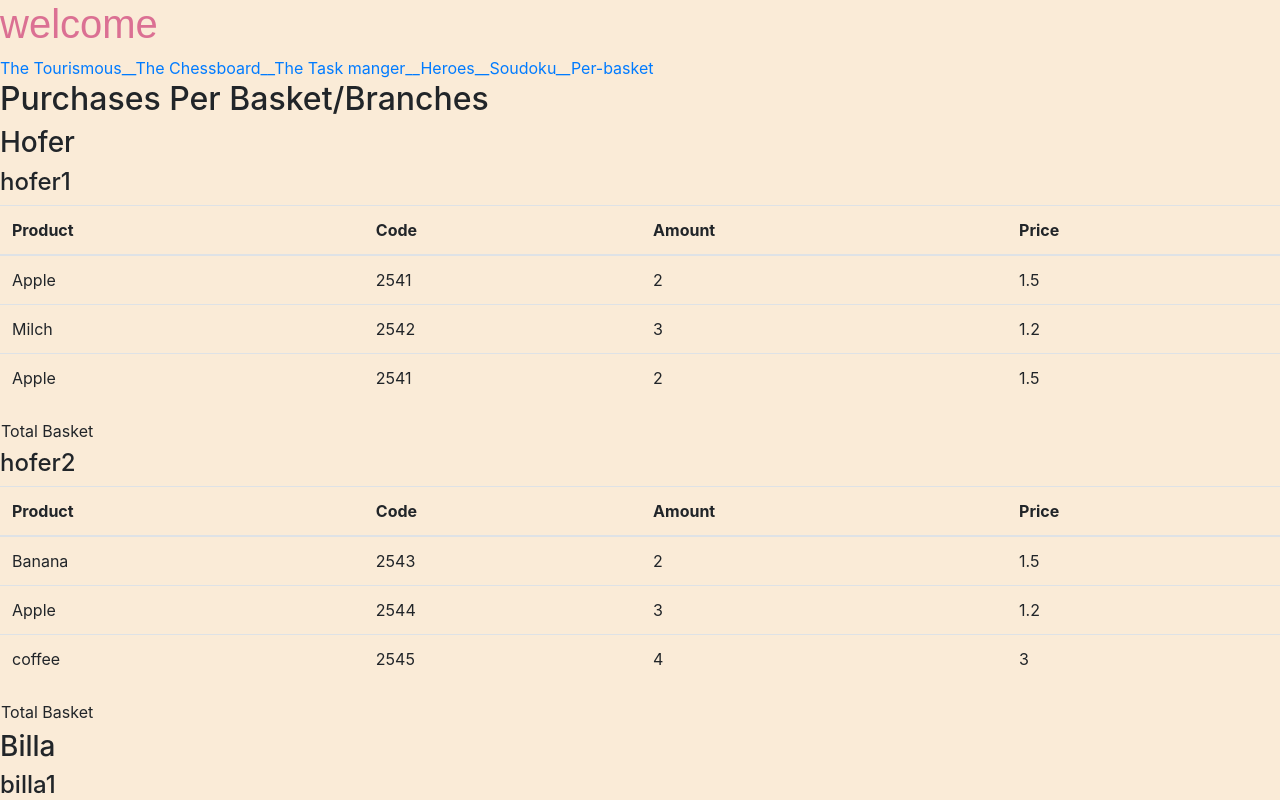
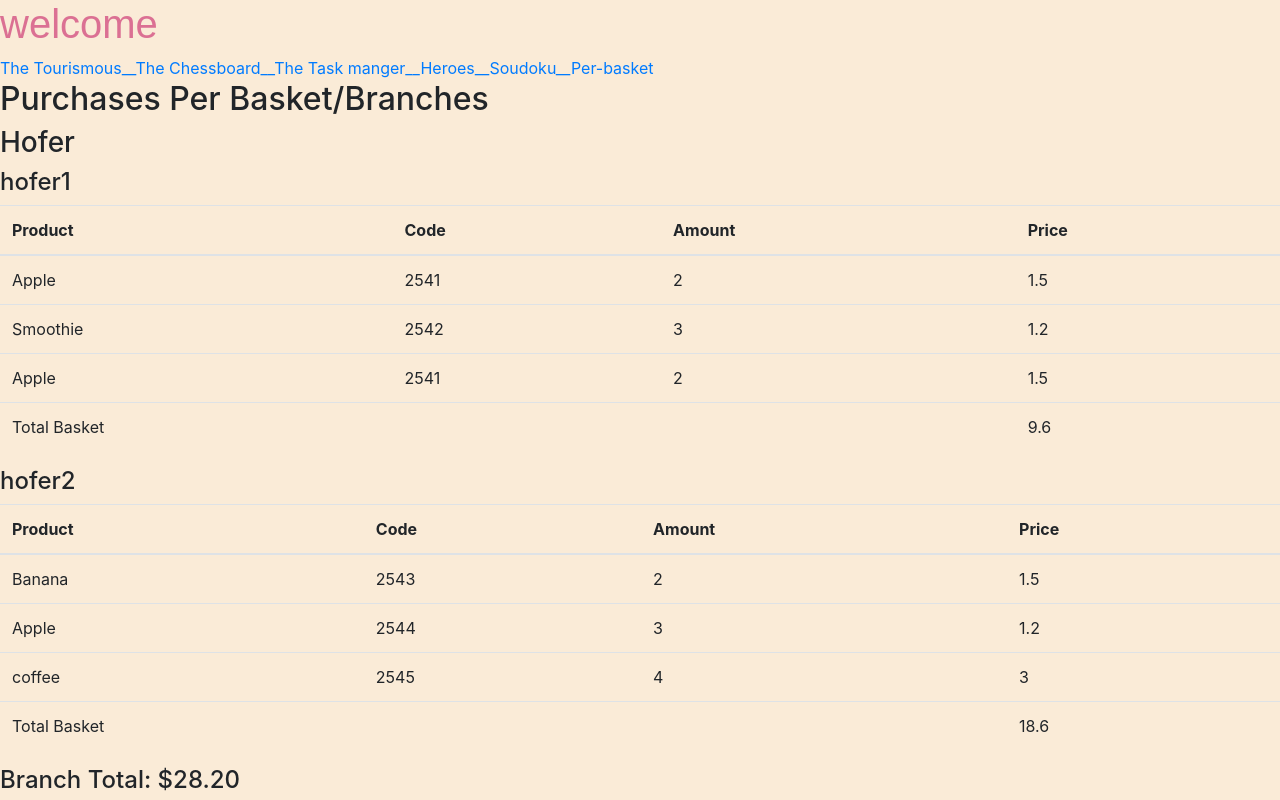
Before and after one commit to tina-fernan/Angular, an Angular app: page /per-basket in a window 1280 px wide. Shown: the top 800 px of the page. Built offline with nearby package versions, Linux system fonts and the light colour scheme.

Commit message:
per-basket

```diff
--- a/src/app/per-basket/per-basket.component.html
+++ b/src/app/per-basket/per-basket.component.html
@@ -2,7 +2,7 @@
 <ng-container *ngFor='let branch of branches'>
   <h3 > {{ branch.name }}</h3>
 <ng-container *ngFor='let basket of branch.baskets'>
-  <h4>{{basket.name}}</h4>
+  <h4>{{ basket.name }}</h4>
   <table class="table">
     <thead>
       <tr>
@@ -20,10 +20,12 @@
             <td>{{ basketItem.price }}</td>
           </tr>
     </tbody>
-  </table>
   <tfoot>
     <td colspan="3">Total Basket</td>
-    <td></td>
+    <td>{{ calculateBasketTotal(basket) }}</td>
+
   </tfoot>
+</table>
 </ng-container>
+<h4>Branch Total: {{ calculateBranchTotal(branch) | currency:'$':symbol:'1.2-2'}} </h4>
 </ng-container>
--- a/src/app/per-basket/per-basket.component.ts
+++ b/src/app/per-basket/per-basket.component.ts
@@ -1,7 +1,7 @@
 import { Component, OnInit } from '@angular/core';
 import { MapperService } from '../mapper.service';
 import { purchases } from '../purchases';
-import { Branch } from '../types';
+import { Branch, Basket } from '../types';
 
 
 @Component({
@@ -17,4 +17,11 @@
     this.branches = this.mapper.mapToBranches(purchases);
   }
 
+  calculateBasketTotal(basket: Basket) {
+    return basket.basketItems.map(bi => bi.price * bi.amount).reduce((bi1, bi2) => bi1 + bi2);
+  }
+  calculateBranchTotal(branch:Branch){
+    return branch.baskets.map(this.calculateBasketTotal).reduce((b1,b2)=> b1+b2);
+
+  }
 }
--- a/src/app/purchases.ts
+++ b/src/app/purchases.ts
@@ -10,7 +10,7 @@
           code: 2541
         },
         Milch: {
-          product: 'Milch',
+          product: 'Smoothie',
           amount: 3,
           price: 1.2,
           code: 2542
```
